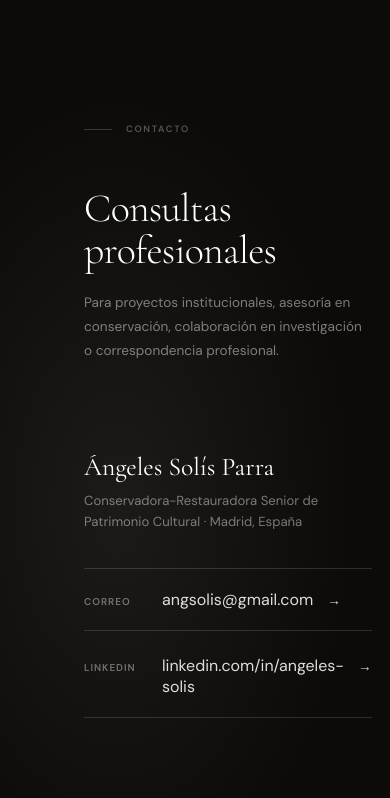
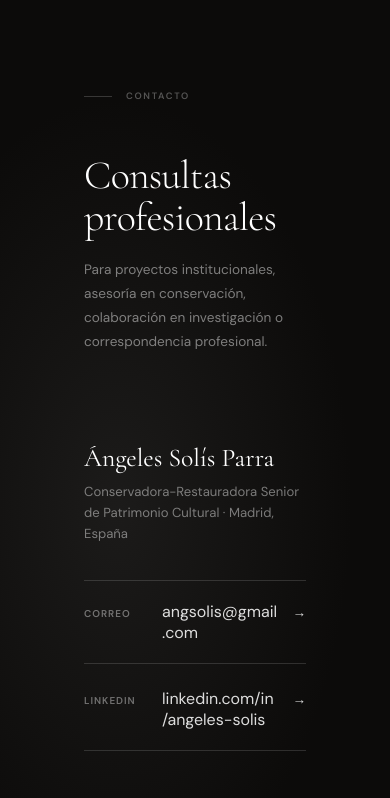
Before and after one commit to Angeles-Restauradora/Angeles-solis-portfolio, a plain HTML site: page index.html in a window 390 px wide. Shown: the part 8335-9133 px from the top of the page. Drawn offline with nearby package versions, Linux system fonts and the light colour scheme.

Commit message:
Fix mobile overflow on Contact section, add cache-busting to index.html stylesheet
Found during final pre-merge smoke test: the LinkedIn URL in the Contact
section had no wrap opportunity and, combined with default flex/grid
min-width:auto on .contact__left/.contact__right, pushed the whole page
19px wider than the viewport at 390px. Fixed with overflow-wrap: anywhere
on .contact__link and min-width: 0 on its flex ancestors.

Also added the same ?v= cache-busting query param already used on
complete-archive.html and project-detail.html to index.html's stylesheet
link — it was the only page missing one, which repeatedly served stale
CSS during testing.

```diff
--- a/assets/css/style.css
+++ b/assets/css/style.css
@@ -1512,6 +1512,7 @@
 }
 
 .contact__left {
+  min-width: 0;
   padding: 80px 0;
   display: flex;
   flex-direction: column;
@@ -1537,6 +1538,7 @@
 }
 
 .contact__right {
+  min-width: 0;
   padding: 80px 0;
   display: flex;
   flex-direction: column;
@@ -1580,6 +1582,7 @@
   font-family: var(--f-sans);
   font-size: 1rem;
   color: rgba(255,255,255,0.86);
+  overflow-wrap: anywhere;
   transition: color 0.2s, gap 0.2s;
 }
 
--- a/index.html
+++ b/index.html
@@ -10,7 +10,7 @@
   <link rel="preconnect" href="https://fonts.gstatic.com" crossorigin>
   <link href="https://fonts.googleapis.com/css2?family=Cormorant+Garamond:ital,wght@0,300;0,400;0,500;1,300;1,400&family=DM+Sans:opsz,wght@9..40,300;9..40,400;9..40,500;9..40,600&display=swap" rel="stylesheet">
 
-  <link rel="stylesheet" href="assets/css/style.css">
+  <link rel="stylesheet" href="assets/css/style.css?v=1">
 </head>
 <body>
 
```
